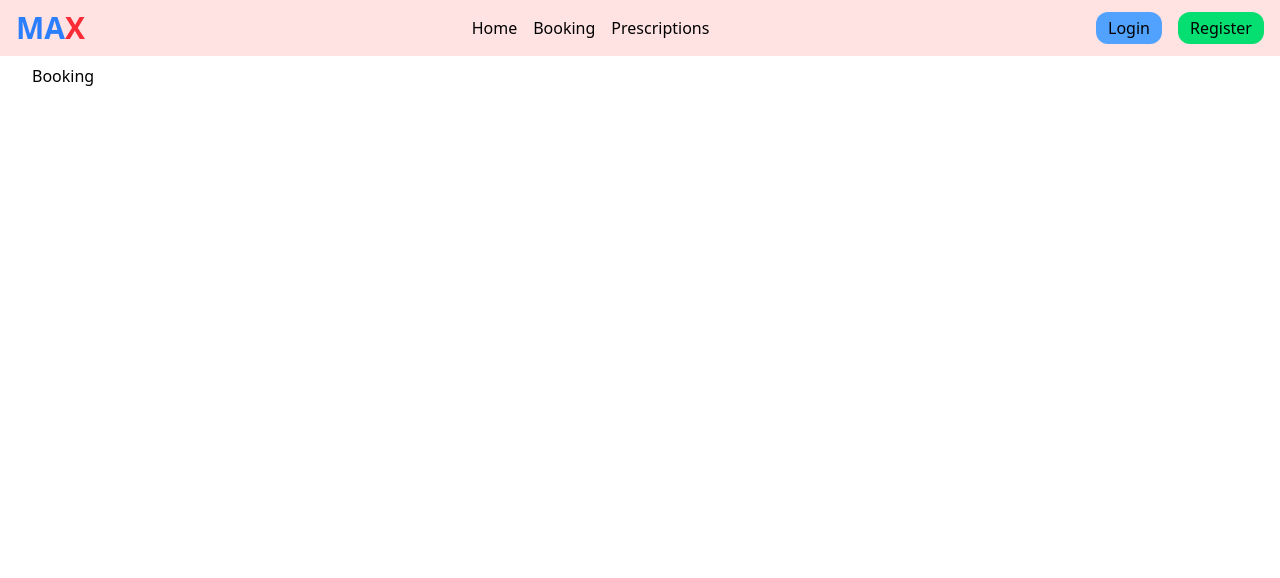
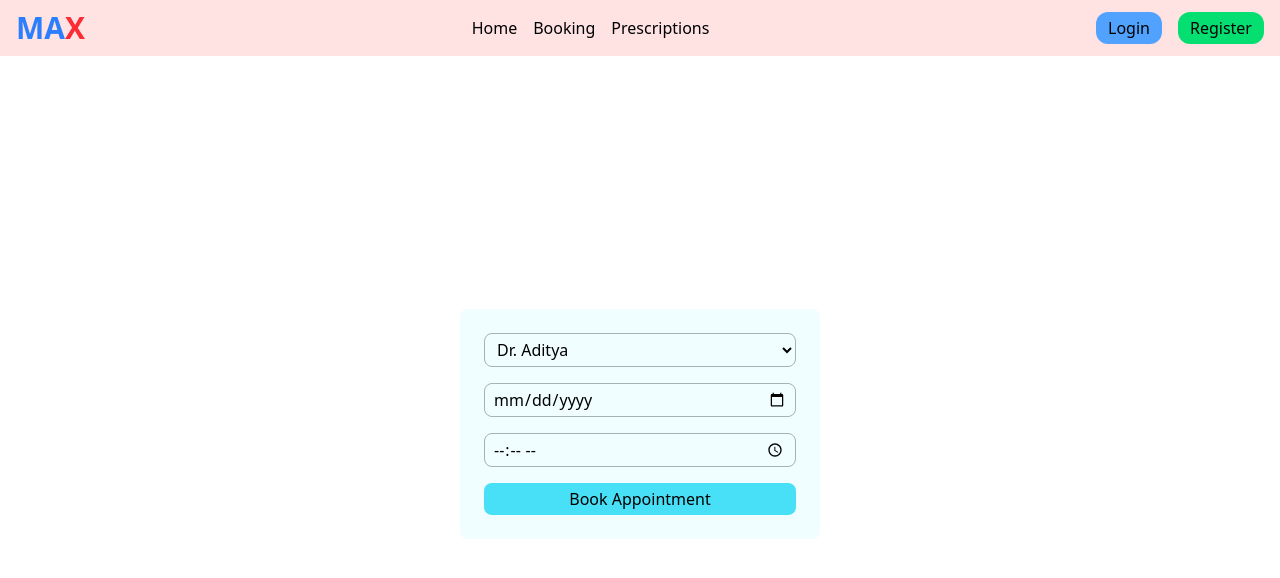
Before and after one commit to exewhyz/hms-302, a React (Vite) app: page /booking in a window 1280 px wide. Shown: the top 578 px of the page. Built offline with nearby package versions, Linux system fonts and the light colour scheme.

Commit message:
added booking form

```diff
--- a/src/pages/Booking.jsx
+++ b/src/pages/Booking.jsx
@@ -1,7 +1,30 @@
 import React from 'react'
 
 export default function Booking() {
+  const handleSubmit = (e) => {
+    e.preventDefault();
+    alert("Appointment booked")
+  }
   return (
-    <div>Booking</div>
+    <div className='flex items-center justify-center h-full'>
+      <form onSubmit={handleSubmit} className='bg-cyan-100/30 rounded-lg w-90 p-6 flex flex-col gap-4'>
+        <select name="doctor" id="doctor" className='border border-black/30 px-2 py-1 rounded-lg'>
+          <option>
+            Dr. Rohit
+          </option>
+          <option selected>
+            Dr. Aditya
+          </option>
+          <option>
+            Dr. Tarun
+          </option>
+        </select>
+        <input type="date" className='border border-black/30 px-2 py-1 rounded-lg' required />
+        <input type="time" className='border border-black/30 px-2 py-1 rounded-lg' required />
+        <button type="submit" className='bg-cyan-400/70 rounded-lg py-1'>
+          Book Appointment
+        </button>
+      </form>
+    </div>
   )
 }
```
Also changed, not shown: src/App.jsx (line endings or trailing spaces).
